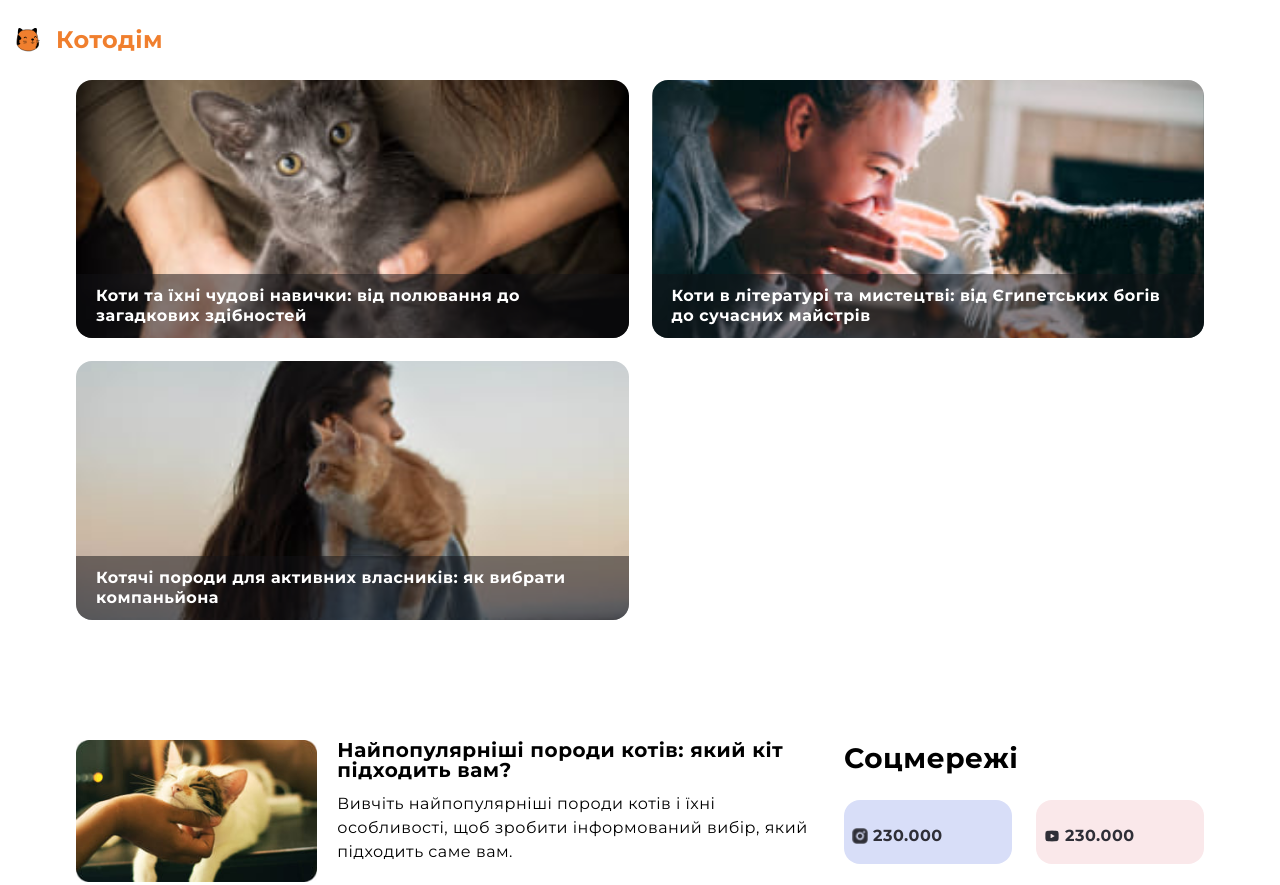
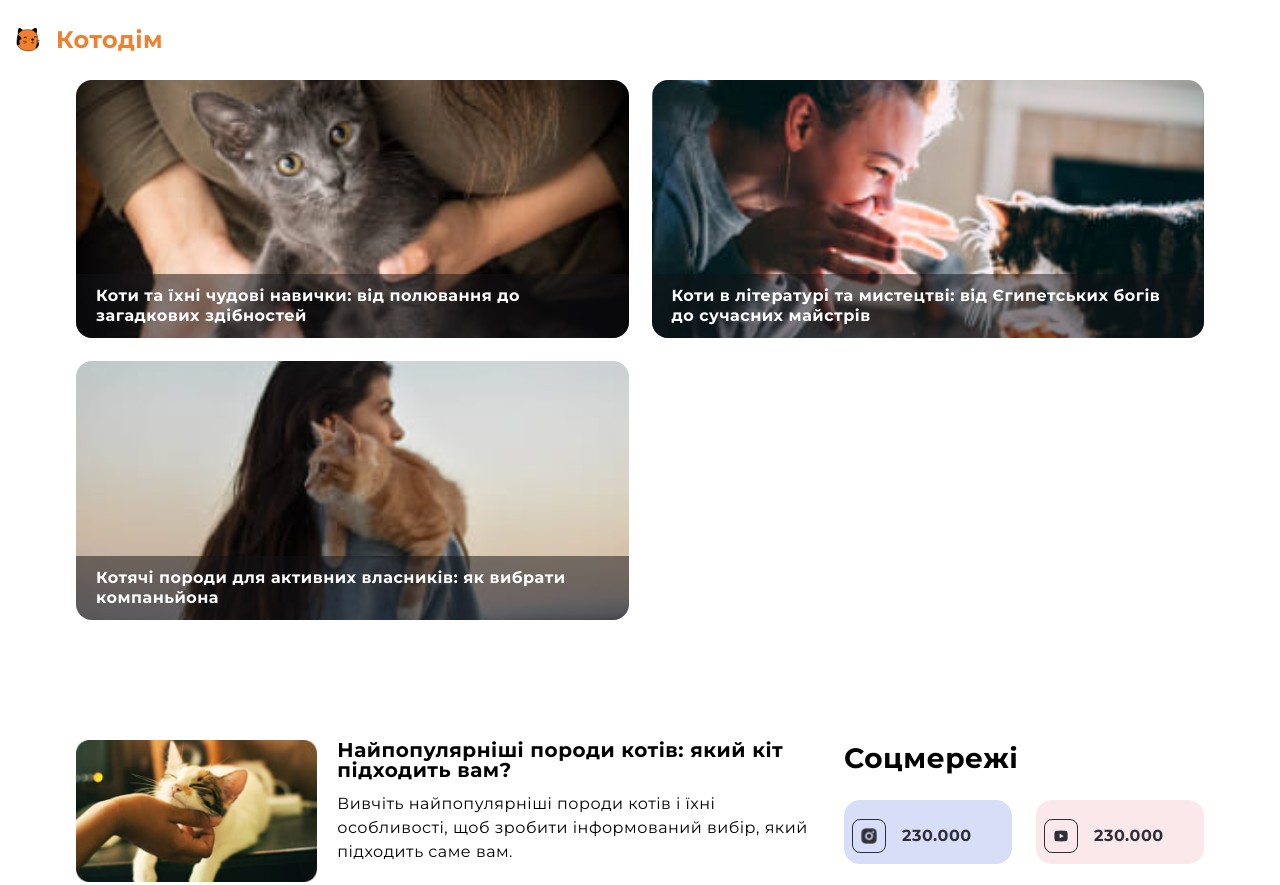
Before and after one commit to RomanaKarasenko/CatHouse, a website: page index.html in a window 1280 px wide. Shown: the top 885 px of the page. Drawn offline with Linux system fonts and the light colour scheme.

Commit message:
Update styles.css

```diff
--- a/css/styles.css
+++ b/css/styles.css
@@ -172,7 +172,10 @@ body {
 .social-icon {
   width: 16px;
   height: 16px;
-  margin-right: 5px;
+  margin-right: 16px;
+  padding: 8px;
+  border: 1px solid var(--common-black);
+  border-radius: 8px;
 }
 .header-footer {
   display: flex;
```
